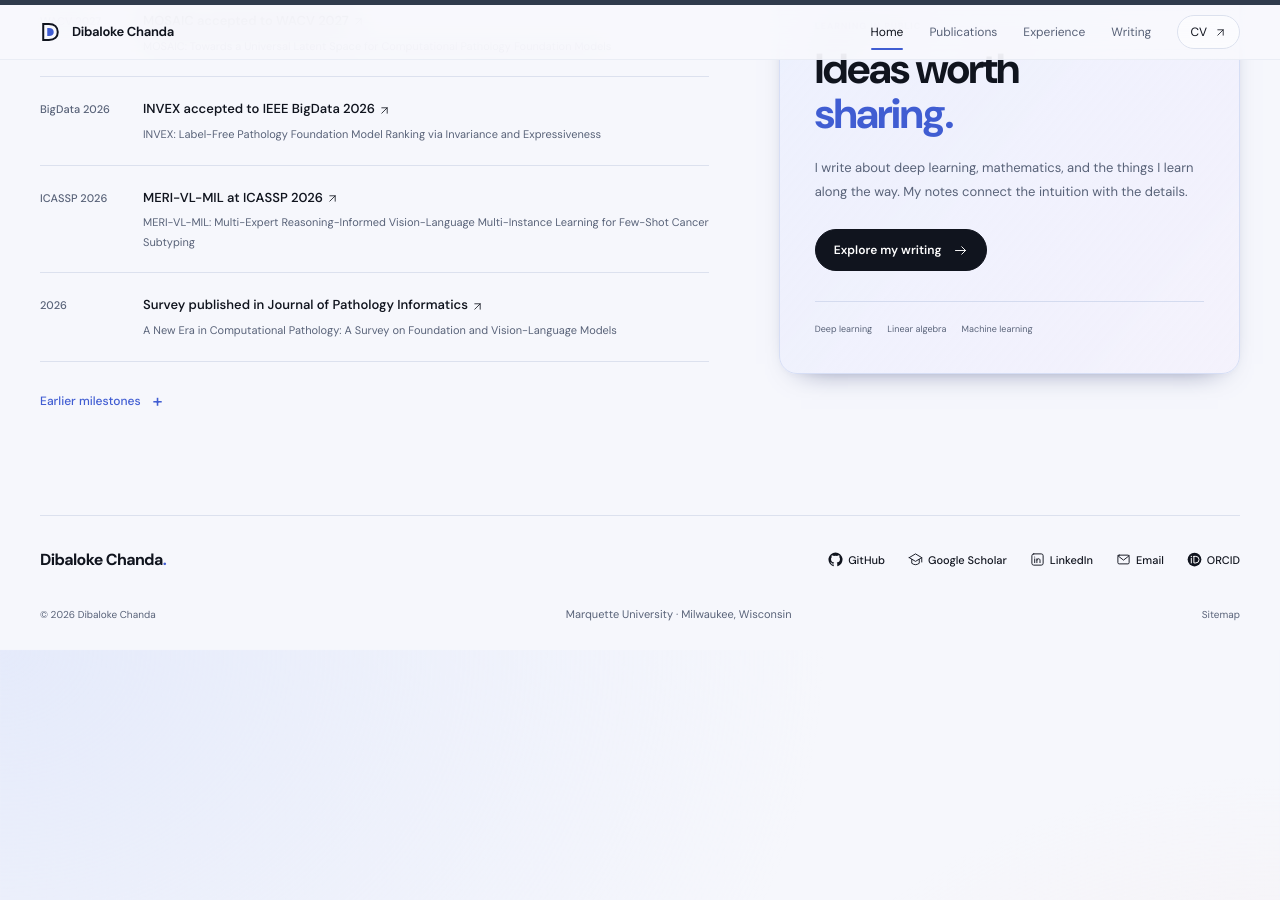
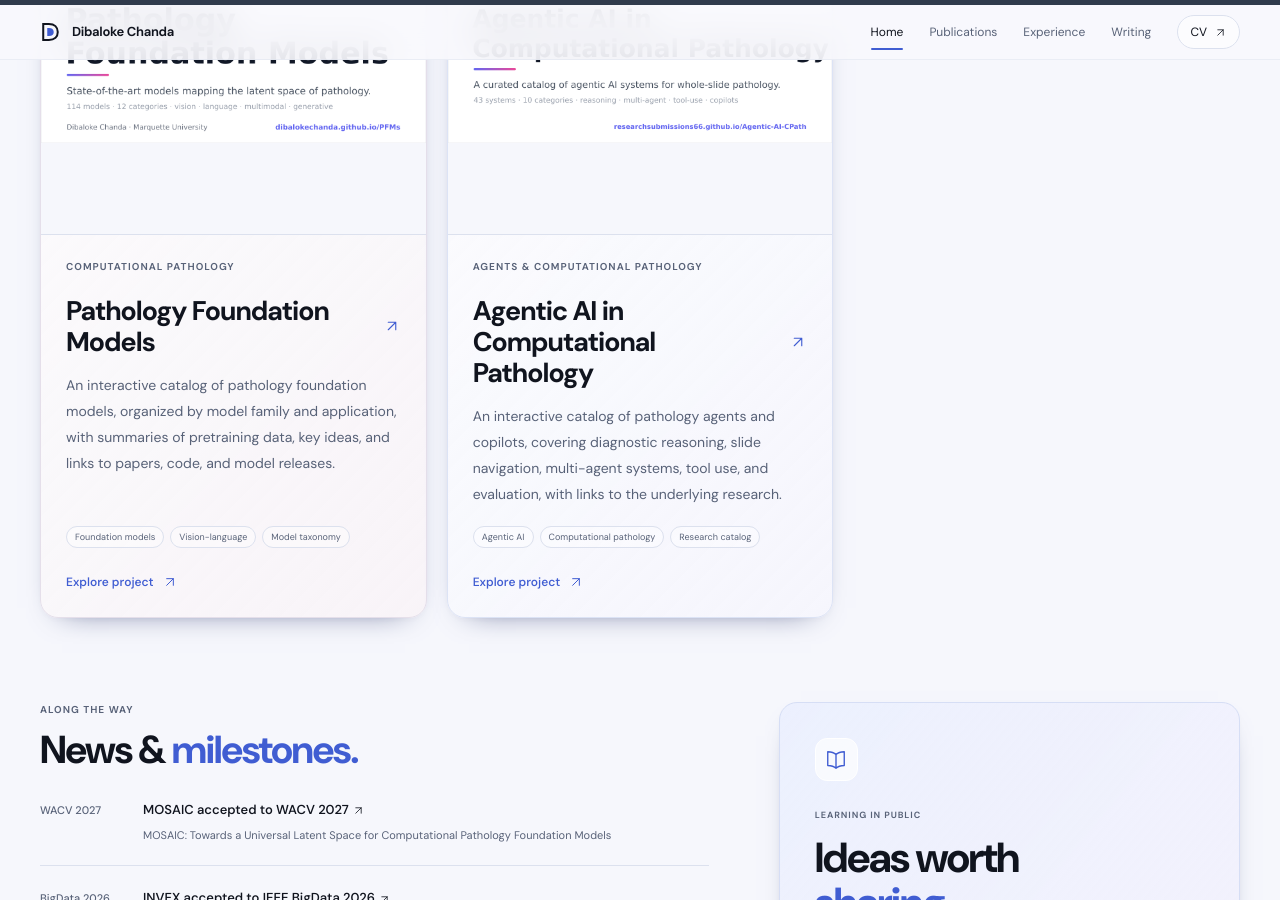
Before and after one commit to dibaloke/dibaloke.github.io, a Jekyll site: the page built from _pages/about.md, in a window 1280 px wide and 900 px high, scrolled down 3681 px. Built offline with Jekyll 4.4.1, drawn with Linux system fonts in a browser that asks for light colours; before the commit the page ends 4331 px from its top, so only the background shows below that.

Commit message:
Append pathology foundation model and agentic AI catalogs to Selected Projects

```diff
--- a/_data/projects.yml
+++ b/_data/projects.yml
@@ -31,3 +31,25 @@
     - Reinforcement learning
     - Algorithms
     - Equations
+- title: Pathology Foundation Models
+  image: /assets/images/projects/pathology-foundation-models.png
+  image_width: 1200
+  image_height: 630
+  category: Computational pathology
+  description: An interactive catalog of pathology foundation models, organized by model family and application, with summaries of pretraining data, key ideas, and links to papers, code, and model releases.
+  url: https://dibalokechanda.github.io/PFMs/
+  tags:
+    - Foundation models
+    - Vision-language
+    - Model taxonomy
+- title: Agentic AI in Computational Pathology
+  image: /assets/images/projects/agentic-ai-cpath.png
+  image_width: 1200
+  image_height: 630
+  category: Agents & computational pathology
+  description: An interactive catalog of pathology agents and copilots, covering diagnostic reasoning, slide navigation, multi-agent systems, tool use, and evaluation, with links to the underlying research.
+  url: https://researchsubmissions66.github.io/Agentic-AI-CPath/
+  tags:
+    - Agentic AI
+    - Computational pathology
+    - Research catalog
```
Also changed, not shown: assets/images/projects/agentic-ai-cpath.png (added), assets/images/projects/pathology-foundation-models.png (added).
